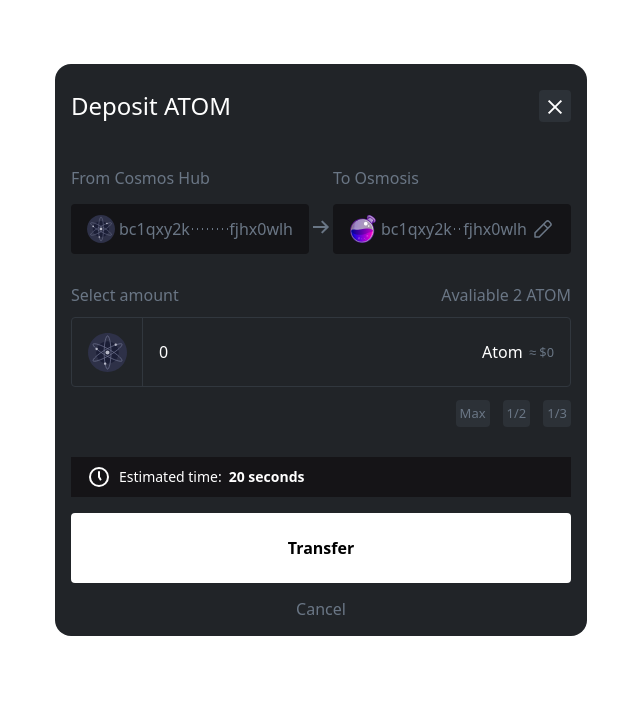
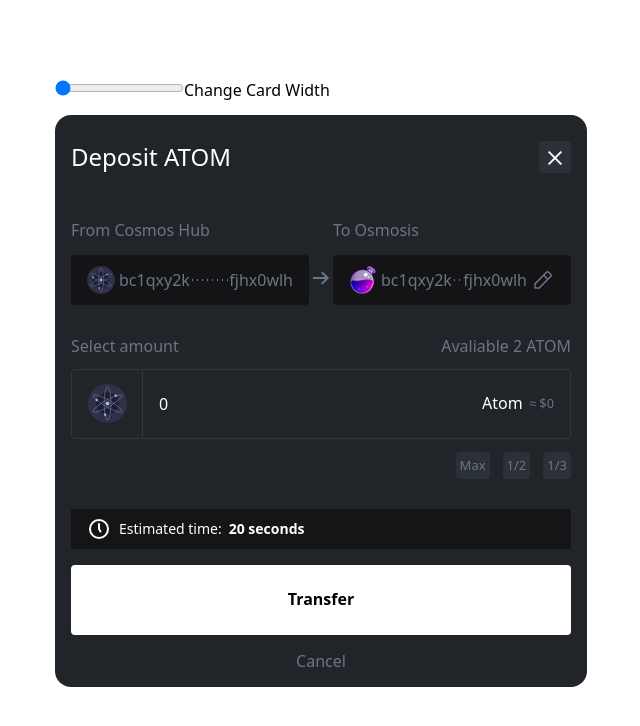
Before and after one commit to panjiangyi/tree-demo, a React (Vite) app: page / in a window 1280 px wide. Shown: the top 726 px of the page, without its empty margins (9-649 px from the left). Built offline with nearby package versions, Linux system fonts and the light colour scheme.

Commit message:
feat: change card width

```diff
--- a/src/App.tsx
+++ b/src/App.tsx
@@ -1,5 +1,29 @@
 import styled from 'styled-components';
 import { Card } from './card'
+import { useState } from 'react';
+
+
+const RangeInput: React.FC<{
+  label: string;
+  value: number;
+  onChange: (v: number) => void;
+  max: number;
+  min: number;
+}> = ({
+  value, min, max, onChange, label,
+}) => {
+    return <div>
+      <input type="range"
+        name="range"
+        min={min}
+        max={max}
+        value={value}
+        step="10"
+        onChange={(e) => onChange(Number(e.target.value))} />
+      <label>{label}</label>
+    </div>
+
+  }
 
 
 const Container = styled.div`
@@ -7,10 +31,13 @@
 `;
 
 function App() {
-
+  const [cardWidth, setCardWidth] = useState(500)
   return (
     <Container>
-      <Card />
+      <p>
+        <RangeInput label="Change Card Width" value={cardWidth} max={1000} min={500} onChange={setCardWidth} />
+      </p>
+      <Card width={cardWidth} />
     </Container>
   )
 }
--- a/src/card/account.tsx
+++ b/src/card/account.tsx
@@ -2,7 +2,7 @@
 import CosmosHubLogo from "@/assets/cosmos-hub-logo.svg?react"
 import OsmoLogo from "@/assets/osmo.svg?react"
 import EditIcon from "@/assets/edit.svg?react"
-import React, { forwardRef, useEffect, useRef } from "react"
+import React from "react"
 import { getHiddenAddress } from "@/utils/get-hidden-address"
 const Container = styled.div`
     max-width: calc(50% - 10px);
--- a/src/card/index.tsx
+++ b/src/card/index.tsx
@@ -6,9 +6,11 @@
 import { Button } from "./button";
 import { TextButton } from "./text-button";
 import { Amount, } from "./amount";
-const Container = styled.div`
+const Container = styled.div<{
+    width: number
+}>`
     color:#fff;
-    width:500px;
+    width:${(props) => `${props.width}px`};;
     background-color: #212428;
     padding: 0.5rem 1rem 1rem;
     border-radius: 1rem;
@@ -44,8 +46,10 @@
     margin-top:1rem;
 `
 
-export const Card: React.FC = () => {
-    return <Container>
+export const Card: React.FC<{
+    width: number
+}> = ({ width }) => {
+    return <Container width={width}>
         <Header>
             <Title>Deposit ATOM</Title>
             <CloseButton />
```
